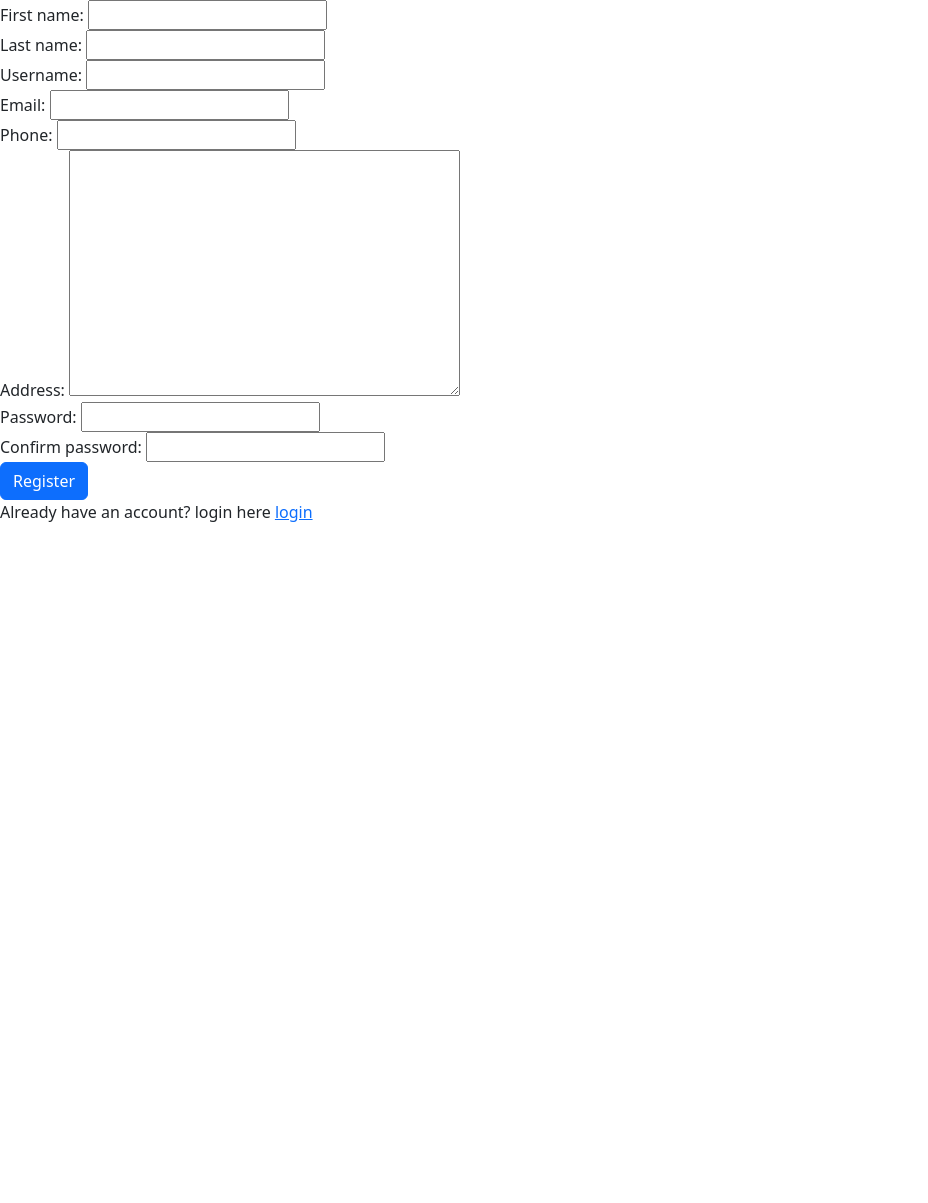
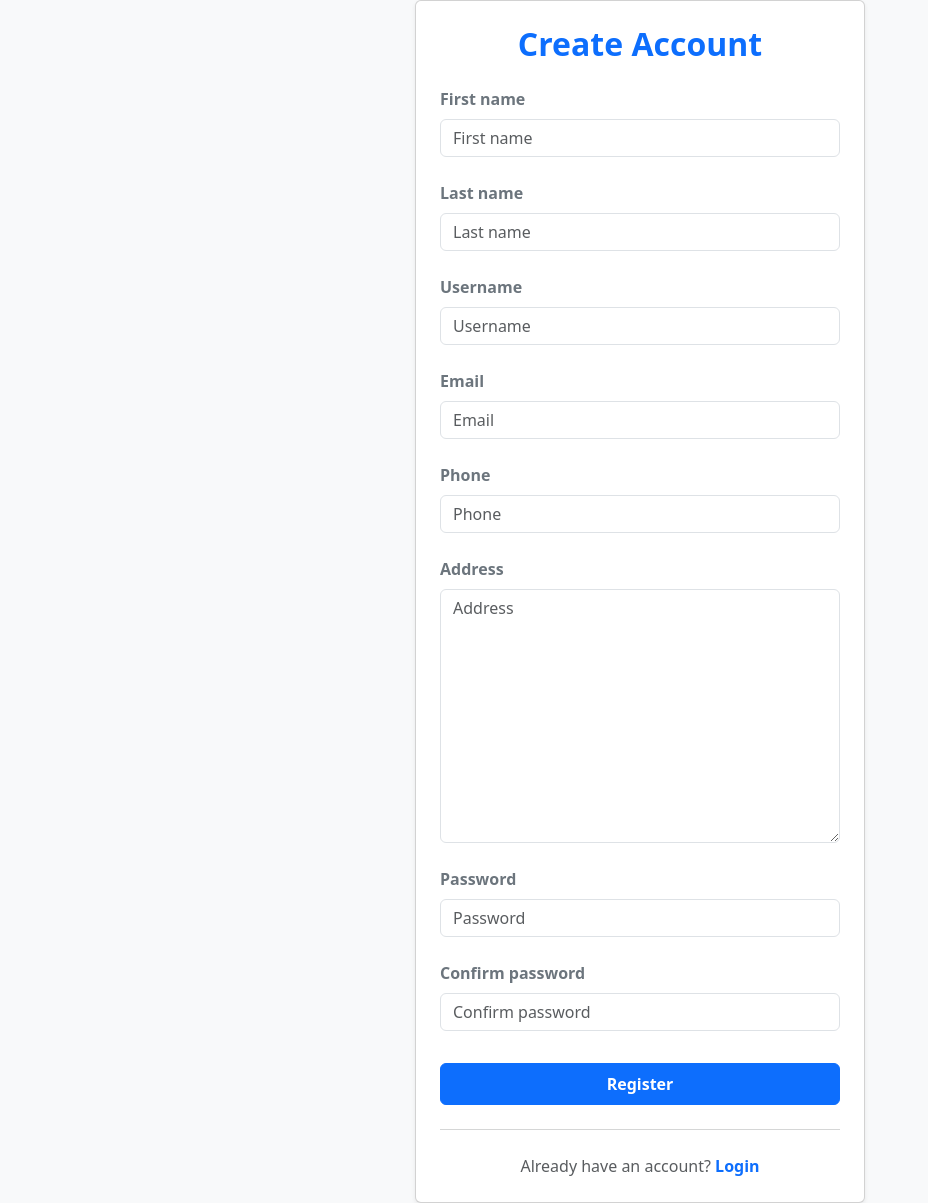
Before and after one commit to Akshayikify/E-commerce-Application, a Django app: page //register in a window 1280 px wide. Shown: the whole page, without its empty margins (0-928 px from the left). Before the commit the page ends 522 px from the top, so only its background shows below. Run offline with Django 5.2, Linux system fonts and the light colour scheme; some libraries are stand-ins or nearby versions.

Commit message:
feat:UI enhancement

```diff
--- a/ecommerce/settings.py
+++ b/ecommerce/settings.py
@@ -27,7 +27,8 @@ INSTALLED_APPS = [
     'django.contrib.staticfiles',
     'store',
     'phonenumber_field',
-    'django_extensions'
+    'django_extensions',
+    'widget_tweaks',
 ]
 
 MIDDLEWARE = [
--- a/templates/register.html
+++ b/templates/register.html
@@ -4,17 +4,41 @@
     <meta charset="UTF-8">
     <meta name="viewport" content="width=device-width, initial-scale=1.0">
     <link href="https://cdn.jsdelivr.net/npm/bootstrap@5.3.8/dist/css/bootstrap.min.css" rel="stylesheet" integrity="sha384-sRIl4kxILFvY47J16cr9ZwB07vP4J8+LH7qKQnuqkuIAvNWLzeN8tE5YBujZqJLB" crossorigin="anonymous">
-    <script src="https://cdn.jsdelivr.net/npm/bootstrap@5.3.8/dist/js/bootstrap.bundle.min.js" integrity="sha384-FKyoEForCGlyvwx9Hj09JcYn3nv7wiPVlz7YYwJrWVcXK/BmnVDxM+D2scQbITxI" crossorigin="anonymous"></script>
     <title>Register</title>
 </head>
-<body>
-    <form method="post"  class="row g-3">
-        {% csrf_token %}
-         <div class="col-md-6">
-           {{ form }}
-            <button type="submit" class="btn btn-primary">Register</button>
-            <p> Already have an account? login here <a href="{% url 'login' %}">login</a></p>
+<body class="bg-light">
+    <div class="container d-flex min-vh-100 align-items-center justify-content-center ">
+        <div class="card p-4 shadow-sm" style="width:100%; max-width: 450px;">
+            <h2 class="text-center mb-4 fw-bold text-primary">Create Account</h2>
+
+            <form method="post" class="row g-3" novalidate>
+                {% csrf_token %}
+                {% load widget_tweaks %}
+
+                {% for field in form %}
+                    <div class="col-12 mb-2">
+                        <label for="{{ field.id_for_label }}" class="form-label fw-semibold text-secondary">
+                            {{ field.label }}
+                        </label>
+                        {% render_field field class="form-control" placeholder=field.label %}
+
+                        {% if field.errors %}
+                            {% for error in field.errors %}
+                                <div class="text-danger small mt-1">{{ error }}</div>
+                            {% endfor %}
+                        {% endif %}
+                    </div>
+                {% endfor %}
+
+                <div class="col-12">
+                    <button type="submit" class="btn btn-primary w-100 py-2 mt-2 fw-bold">Register</button>
+                </div>
+            </form>
+
+            <hr class="text-muted my-4">
+            <p class="text-center text-muted mb-0"> Already have an account? <a href="{% url 'login' %}" class="text-decoration-none fw-semibold">Login</a></p>
         </div>
-    </form>
+    </div>
+    <script src="https://cdn.jsdelivr.net/npm/bootstrap@5.3.8/dist/js/bootstrap.bundle.min.js" integrity="sha384-FKyoEForCGlyvwx9Hj09JcYn3nv7wiPVlz7YYwJrWVcXK/BmnVDxM+D2scQbITxI" crossorigin="anonymous"></script>
 </body>
 </html>
```
Also changed, not shown: templates/login.html (+26 -8 lines).
